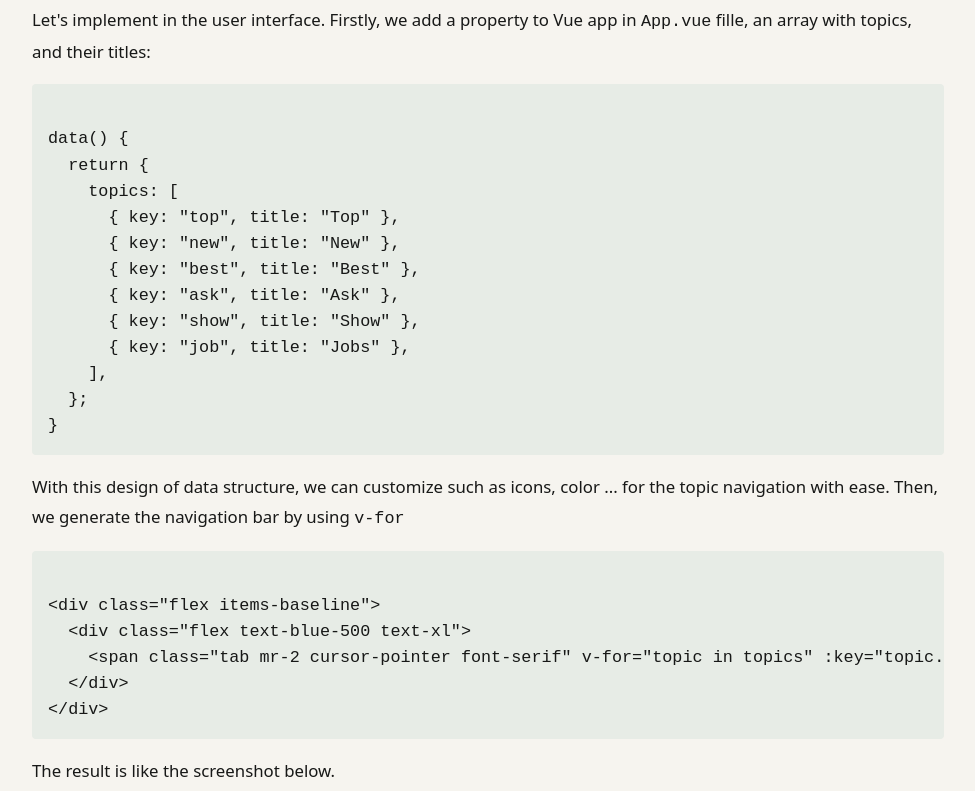
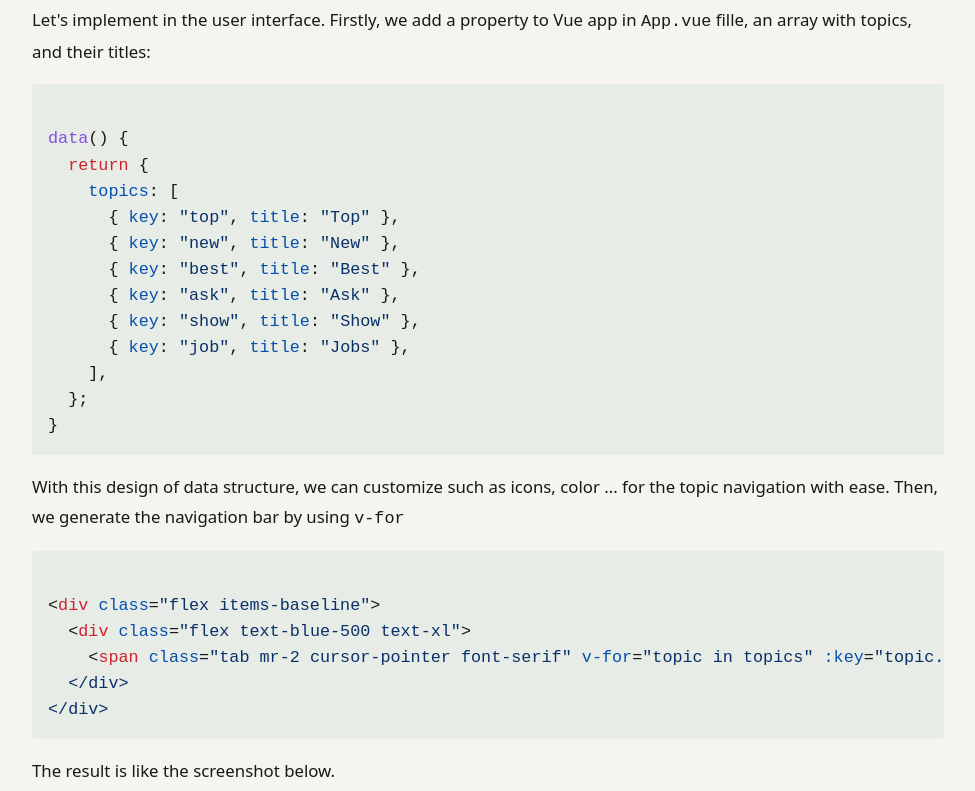
Before and after one commit to infantiablue/techika, a Next.js app: page /2021/01/16/build-hackernews-reader-vuejs-tailwind-p2/ in a window 1280 px wide. Shown: the part 1789-2580 px from the top of the page, without its empty margins (152-1127 px from the left). Built offline with nearby package versions, Linux system fonts and the light colour scheme.

Commit message:
feat: added code syntax highlight

```diff
--- a/app/globals.css
+++ b/app/globals.css
@@ -49,6 +49,7 @@ a:focus-visible, button:focus-visible, summary:focus-visible { outline: 2px soli
 .markdown h1 { font-size: 1.8rem; }.markdown h2 { font-size: 1.5rem; }.markdown h3 { font-size: 1.25rem; }
 .markdown p, .markdown li { line-height: 1.8; }.markdown img, .markdown iframe { max-width: 100%; }.markdown img { height: auto; }.markdown iframe { width: 100%; }
 .markdown pre { overflow-x: auto; padding: 1rem; background: color-mix(in srgb, var(--text) 8%, var(--bg)); border-radius: 4px; }.markdown code { color: var(--text); }
+.markdown .hljs-comment, .markdown .hljs-quote { color: #6e7781; }.markdown .hljs-keyword, .markdown .hljs-selector-tag, .markdown .hljs-literal, .markdown .hljs-name { color: #cf222e; }.markdown .hljs-string, .markdown .hljs-doctag { color: #0a3069; }.markdown .hljs-title, .markdown .hljs-section, .markdown .hljs-selector-id { color: #8250df; }.markdown .hljs-number, .markdown .hljs-attr, .markdown .hljs-attribute, .markdown .hljs-variable, .markdown .hljs-template-variable { color: #0550ae; }.markdown .hljs-built_in, .markdown .hljs-type, .markdown .hljs-title.class_ { color: #953800; }.markdown .hljs-meta, .markdown .hljs-symbol, .markdown .hljs-bullet { color: #1f6feb; }
 .markdown blockquote { margin: 1rem 0; padding: .75rem 1rem; border-left: 4px solid var(--green); background: color-mix(in srgb, var(--text) 6%, var(--bg)); }
 .markdown svg { width: 1rem; height: 1rem; fill: #60a5fa; vertical-align: middle; margin-right: .4rem; }.contact ul { padding: 0; list-style: none; }
 .badge { display: inline-block; margin-left: .35rem; padding: .1rem .4rem; font-size: .75rem; border-radius: .25rem; background: var(--green); color: var(--bg); vertical-align: middle; }
--- a/app/theme.css
+++ b/app/theme.css
@@ -50,6 +50,7 @@
 :root[data-theme="light"] .markdown blockquote,
 :root[data-theme="light"] .markdown pre { background: #e7ece6; }
 :root[data-theme="light"] .markdown code { color: #171817; }
+:root[data-theme="dark"] .markdown .hljs-comment, :root[data-theme="dark"] .markdown .hljs-quote { color: #8b949e; }:root[data-theme="dark"] .markdown .hljs-keyword, :root[data-theme="dark"] .markdown .hljs-selector-tag, :root[data-theme="dark"] .markdown .hljs-literal, :root[data-theme="dark"] .markdown .hljs-name { color: #ff7b72; }:root[data-theme="dark"] .markdown .hljs-string, :root[data-theme="dark"] .markdown .hljs-doctag { color: #a5d6ff; }:root[data-theme="dark"] .markdown .hljs-title, :root[data-theme="dark"] .markdown .hljs-section, :root[data-theme="dark"] .markdown .hljs-selector-id { color: #d2a8ff; }:root[data-theme="dark"] .markdown .hljs-number, :root[data-theme="dark"] .markdown .hljs-attr, :root[data-theme="dark"] .markdown .hljs-attribute, :root[data-theme="dark"] .markdown .hljs-variable, :root[data-theme="dark"] .markdown .hljs-template-variable { color: #79c0ff; }:root[data-theme="dark"] .markdown .hljs-built_in, :root[data-theme="dark"] .markdown .hljs-type, :root[data-theme="dark"] .markdown .hljs-title.class_ { color: #ffa657; }:root[data-theme="dark"] .markdown .hljs-meta, :root[data-theme="dark"] .markdown .hljs-symbol, :root[data-theme="dark"] .markdown .hljs-bullet { color: #79c0ff; }
 
 .theme-select {
   width: 2rem;
--- a/components/markdown.js
+++ b/components/markdown.js
@@ -1,4 +1,5 @@
 import ReactMarkdown from "react-markdown";
+import rehypeHighlight from "rehype-highlight";
 import rehypeRaw from "rehype-raw";
 import remarkGfm from "remark-gfm";
-export function Markdown({ children }) { return <ReactMarkdown remarkPlugins={[remarkGfm]} rehypePlugins={[rehypeRaw]} components={{ img: ({ alt = "", ...props }) => <img {...props} alt={alt} loading="lazy" decoding="async" /> }}>{children}</ReactMarkdown>; }
+export function Markdown({ children }) { return <ReactMarkdown remarkPlugins={[remarkGfm]} rehypePlugins={[rehypeRaw, rehypeHighlight]} components={{ img: ({ alt = "", ...props }) => <img {...props} alt={alt} loading="lazy" decoding="async" /> }}>{children}</ReactMarkdown>; }
--- a/package.json
+++ b/package.json
@@ -19,6 +19,7 @@
     "react": "19.2.0",
     "react-dom": "19.2.0",
     "react-markdown": "10.1.0",
+    "rehype-highlight": "^7.0.2",
     "rehype-raw": "7.0.0",
     "remark-gfm": "4.0.1"
   }
--- a/scripts/check-content.mjs
+++ b/scripts/check-content.mjs
@@ -14,7 +14,7 @@ for (const post of posts) {
 for (const page of ["projects", "contact", "credits"]) {
   assert.ok(fs.statSync(path.join(process.cwd(), "src", `${page}.md`)).size > 0, `${page} content is missing`);
 }
-for (const asset of ["assets/img/header.jpg", "favicon.ico", "favicon.png", "media/vhnews-tutorials/banner.jpg", "media/vhnews-tutorials-p2/darkmode.png", "media/simple-notes-javascript/js-object-cheatsheet.jpg"]) {
+for (const asset of ["assets/img/header.jpg", "favicon.ico", "favicon.png", "llms.txt", "media/vhnews-tutorials/banner.jpg", "media/vhnews-tutorials-p2/darkmode.png", "media/simple-notes-javascript/js-object-cheatsheet.jpg"]) {
   assert.ok(fs.existsSync(path.join(process.cwd(), "public", asset)), `${asset} is missing`);
 }
 console.log(`Verified ${posts.length} Markdown posts, three static pages, and public assets.`);
```
Also changed, not shown: public/llms.txt (added), 1 other file (tests, documents, lock files or other folders).
